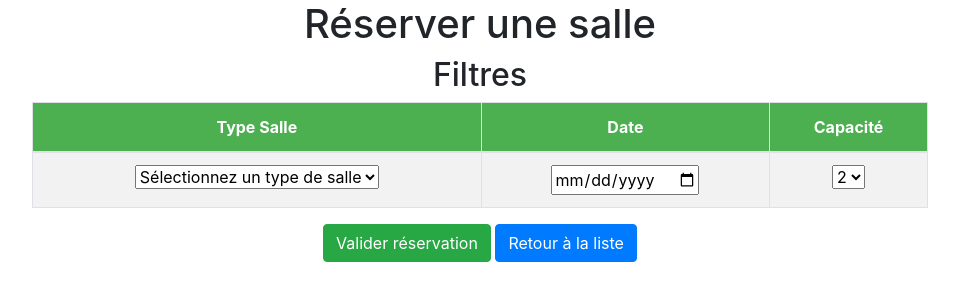
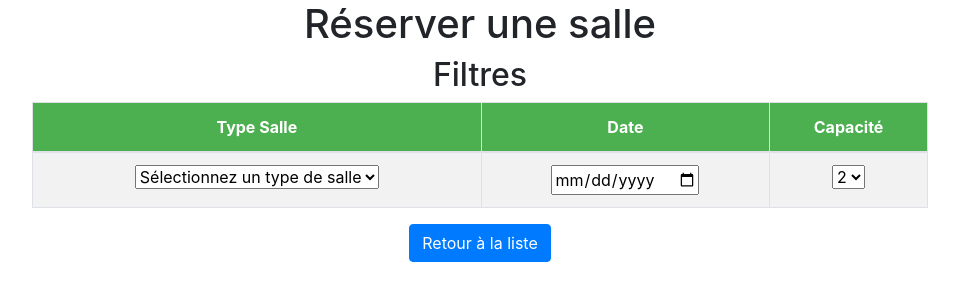
Before and after one commit to Mcmouthy/Reservation_salle, a Symfony app: template app/Resources/views/reserve/new.html.twig in a window 1280 px wide. Shown: the part 56-357 px from the top of the page, without its empty margins (160-1119 px from the left). Run offline with Twig, Linux system fonts and the light colour scheme; the template is opened without the code that fills it, so the values that code supplies are empty; some libraries are stand-ins or nearby versions.

Commit message:
adapt dynamic display of button for reservation

```diff
--- a/app/Resources/views/reserve/new.html.twig
+++ b/app/Resources/views/reserve/new.html.twig
@@ -43,7 +43,7 @@
 
 
     <div class="center div-form-style">
-        <button type="button" id = "validate_reservation" class="btn btn-success" >Valider réservation</button>
+        <button type="button" id = "validate_reservation" class="btn btn-success" style="display:none">Valider réservation</button>
         <a class="btn btn-primary" href="{{ path('reserve_index') }}">Retour à la liste</a>
     </div>
 {% endblock %}
```
